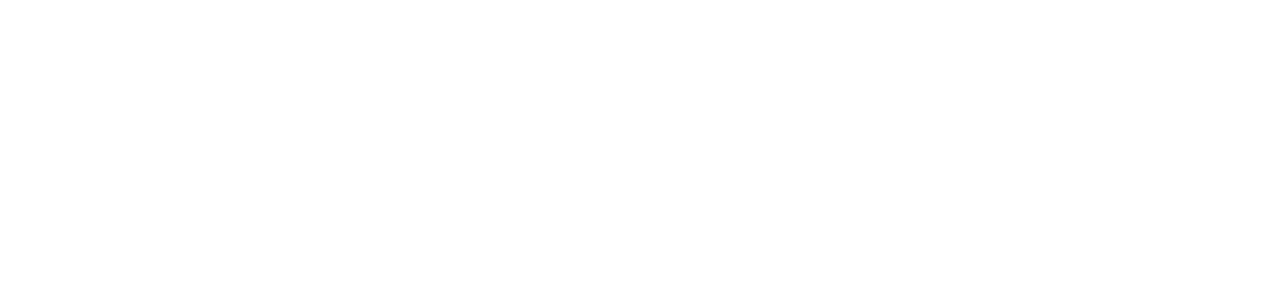
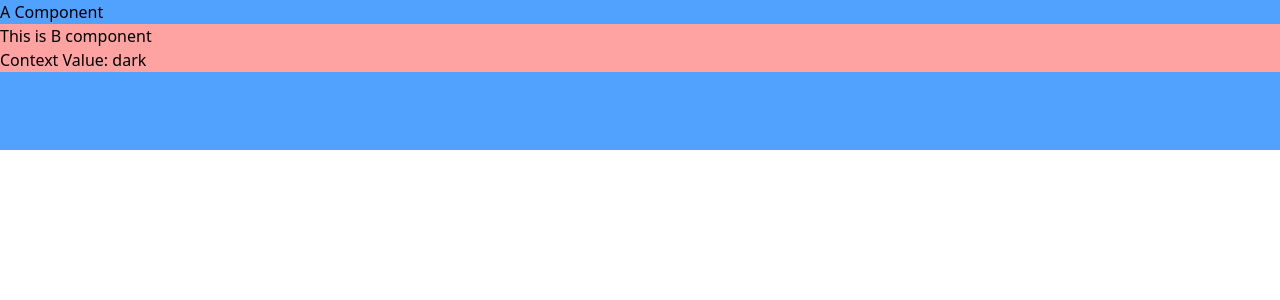
Before and after one commit to lamtailoi2/react-example, a React (Vite) app: page /use-context in a window 1280 px wide. Before the commit this address had no page. Shown: the top 300 px of the page. Built offline with nearby package versions, Linux system fonts and the light colour scheme.

Commit message:
add UseContextDemo

```diff
--- /dev/null
+++ b/src/pages/UseContextDemo/A.jsx
@@ -0,0 +1,9 @@
+import B from "./B"
+export default function A() {
+    return (
+        <div className="bg-blue-400 h-[150px]">
+            A Component
+            <B />
+        </div>
+    )
+}
--- /dev/null
+++ b/src/pages/UseContextDemo/B.jsx
@@ -0,0 +1,15 @@
+import { useContext } from "react"
+import { ThemeContext } from "./ThemeProvider"
+
+export default function B() {
+    const value = useContext(ThemeContext)
+
+
+
+    return (
+        <div className='bg-red-300 flex flex-col'>
+            <p>This is B component</p>
+            <p>Context Value: {value}</p>
+        </div>
+    )
+}
--- /dev/null
+++ b/src/pages/UseContextDemo/ThemeProvider.jsx
@@ -0,0 +1,16 @@
+import { createContext, } from "react";
+
+
+const ThemeContext = createContext('')
+
+export default function ThemeProvider({ children }) {
+
+    return (
+        <ThemeContext value="dark">
+            {children}
+        </ThemeContext>
+
+    )
+}
+
+export { ThemeContext }
--- /dev/null
+++ b/src/pages/UseContextDemo/UseContextDemo.jsx
@@ -0,0 +1,12 @@
+import ThemeProvider from "./ThemeProvider"
+import A from "./A"
+export default function UseContextDemo() {
+
+    return (
+        <ThemeProvider>
+            <A />
+        </ThemeProvider>
+
+
+    )
+}
--- a/src/routes/index.js
+++ b/src/routes/index.js
@@ -1,11 +1,13 @@
 import UseStateDemo from "../pages/UseStateDemo";
 import UseEffectDemo from "../pages/UseEffectDemo";
 import UseLayoutEffectDemo from "../pages/UseLayoutEffect";
+import UseContextDemo from "../pages/UseContextDemo/UseContextDemo";
 
 const publicRoutes = [
     { path: "use-state", component: UseStateDemo },
     { path: "use-effect", component: UseEffectDemo },
-    { path: "use-layout-effect", component: UseLayoutEffectDemo }
+    { path: "use-layout-effect", component: UseLayoutEffectDemo },
+    { path: "use-context", component: UseContextDemo }
 ]
 
 export { publicRoutes }
```
